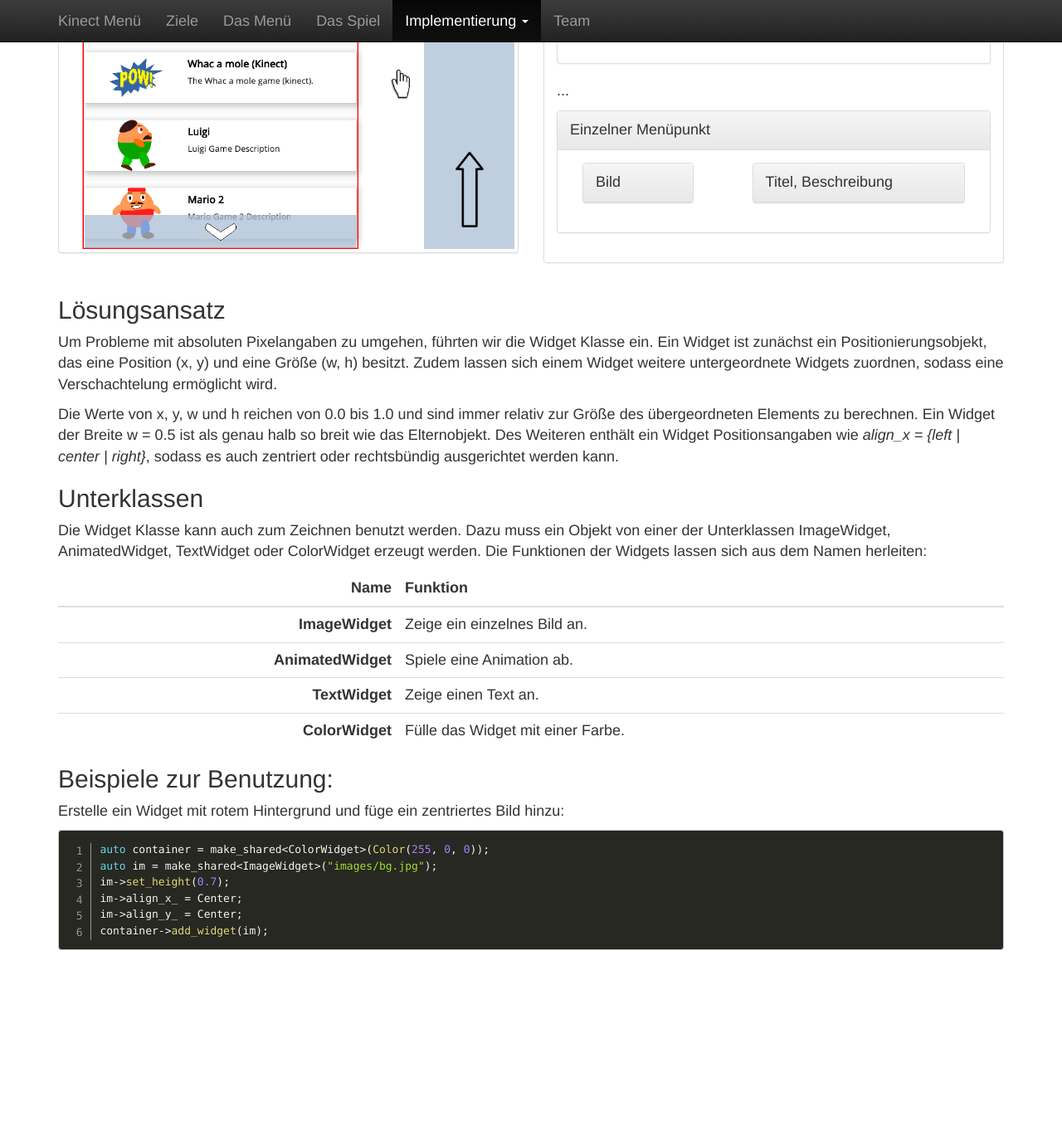
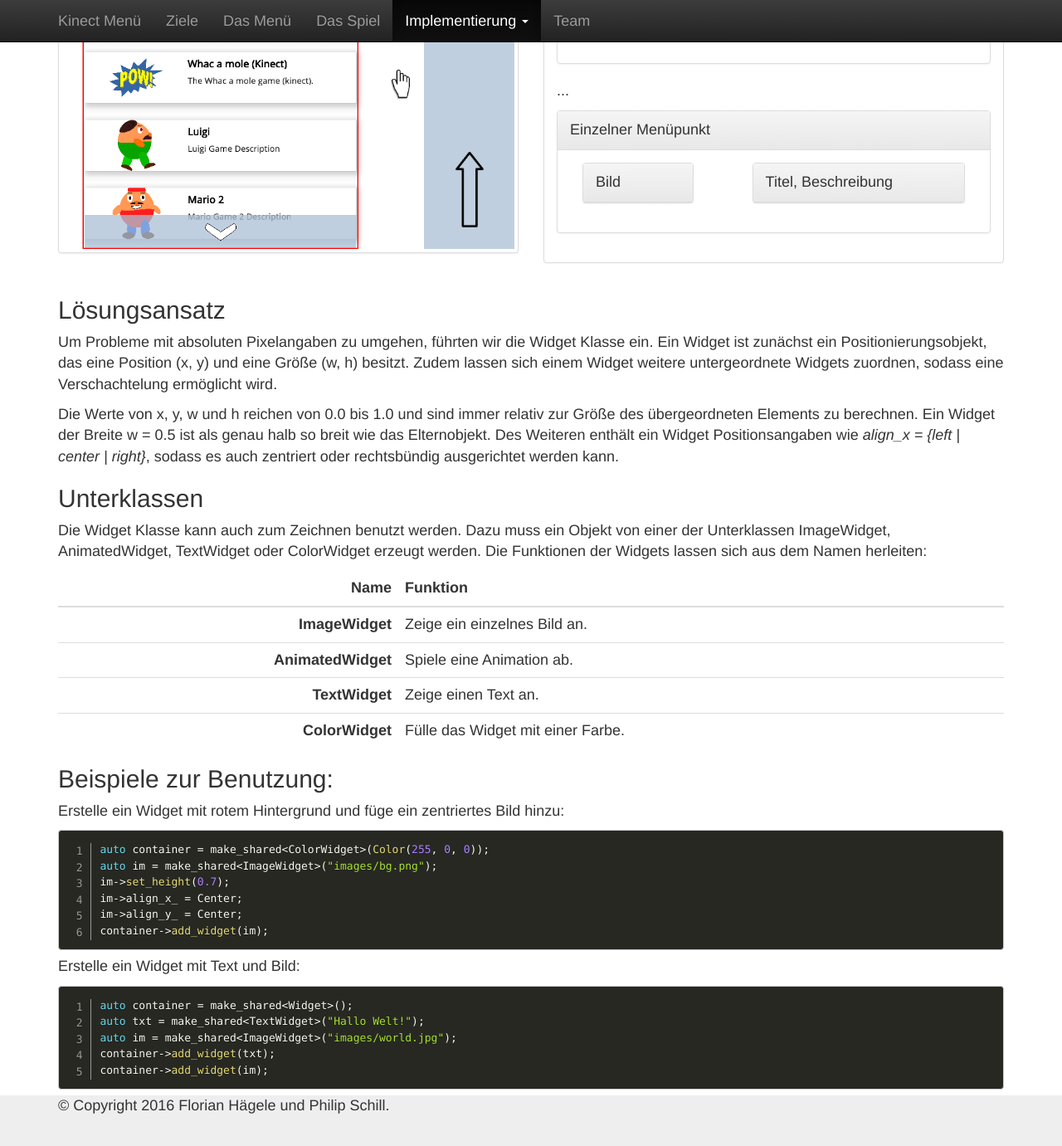
Before and after one commit to dagophil/sfml_openni, a Jekyll site: the page built from doc_src/_implementation/gui.html, in a window 1280 px wide and 1400 px high, scrolled down 878 px. Shown: the top 1381 px of the window at 83% size. Built offline with Jekyll 4.4.1, drawn with Linux system fonts in a browser that asks for light colours; before the commit the page ends 2030 px from its top, so only the background shows below that.

Commit message:
Added lightbox. Worked on gui doc.

```diff
--- a/doc_src/_implementation/gui.html
+++ b/doc_src/_implementation/gui.html
@@ -20,7 +20,9 @@
 
 <div class="row">
     <div class="col-sm-6" style="margin-bottom:16px;">
-        <img class="img-responsive img-thumbnail" width="800" height="628" src="{{ "/img/menu1.png" | prepend: site.baseurl }}" />
+        <a href="{{ "/img/menu1.png" | prepend: site.baseurl }}" data-lightbox="menu1">
+            <img class="img-responsive img-thumbnail" width="800" height="628" src="{{ "/img/menu1.png" | prepend: site.baseurl }}" />
+        </a>
     </div>
     <div class="col-sm-6">
         <div class="panel panel-default">
@@ -86,9 +88,19 @@
 <pre class="line-numbers">
 <code class="language-cpp">
 auto container = make_shared&lt;ColorWidget&gt;(Color(255, 0, 0));
-auto im = make_shared&lt;ImageWidget&gt;("images/bg.jpg");
+auto im = make_shared&lt;ImageWidget&gt;("images/bg.png");
 im->set_height(0.7);
 im->align_x_ = Center;
 im->align_y_ = Center;
 container->add_widget(im);</code>
 </pre>
+
+<p>Erstelle ein Widget mit Text und Bild:</p>
+<pre class="line-numbers">
+<code class="language-cpp">
+auto container = make_shared&lt;Widget&gt;();
+auto txt = make_shared&lt;TextWidget&gt;("Hallo Welt!");
+auto im = make_shared&lt;ImageWidget&gt;("images/world.jpg");
+container->add_widget(txt);
+container->add_widget(im);</code>
+</pre>
--- a/doc_src/_includes/footer.html
+++ b/doc_src/_includes/footer.html
@@ -1,3 +1,9 @@
+<footer class="footer">
+<div class="container">
+&copy; Copyright 2016 Florian Hägele und Philip Schill.
+</div>
+</footer>
+
 <!-- bootstrap js and ie10 viewport hack for surface/desktop windows 8 bug -->
 <script src="{{ "/js/jquery.min.js" | prepend: site.baseurl }} "></script>
 <script src="{{ "/js/bootstrap.min.js" | prepend: site.baseurl }} "></script>
@@ -8,3 +14,6 @@
 
 <!-- latex support -->
 <script type="text/javascript" src="http://cdn.mathjax.org/mathjax/latest/MathJax.js?config=TeX-AMS-MML_HTMLorMML"></script>
+
+<!-- lightbox -->
+<script type="text/javascript" src="{{ "/js/lightbox.min.js" | prepend: site.baseurl }} "></script>
--- a/doc_src/_includes/head.html
+++ b/doc_src/_includes/head.html
@@ -13,6 +13,9 @@
     <!-- syntax highlighter -->
     <link rel="stylesheet" href="{{ "/css/prism.css" | prepend: site.baseurl }} ">
 
+    <!-- lightbox -->
+    <link rel="stylesheet" href="{{ "/css/lightbox.min.css" | prepend: site.baseurl }} ">
+
     <!-- custom styles -->
     <link rel="stylesheet" href="{{ "/css/main.css" | prepend: site.baseurl }} ">
 
--- a/doc_src/css/main.css
+++ b/doc_src/css/main.css
@@ -2,6 +2,12 @@
 {
 	padding-top: 70px;
 	font-size: 18px;
+}
+
+.footer
+{
+    background-color: #eeeeee;
+    height: 80px;
 }
 
 .lfloat-sm-1,
```
Also changed, not shown: doc_src/css/lightbox.min.css (added), doc_src/img/close.png (added), doc_src/img/loading.gif (added), doc_src/img/next.png (added), doc_src/img/prev.png (added), doc_src/js/lightbox.min.js (added), 1 other file.
